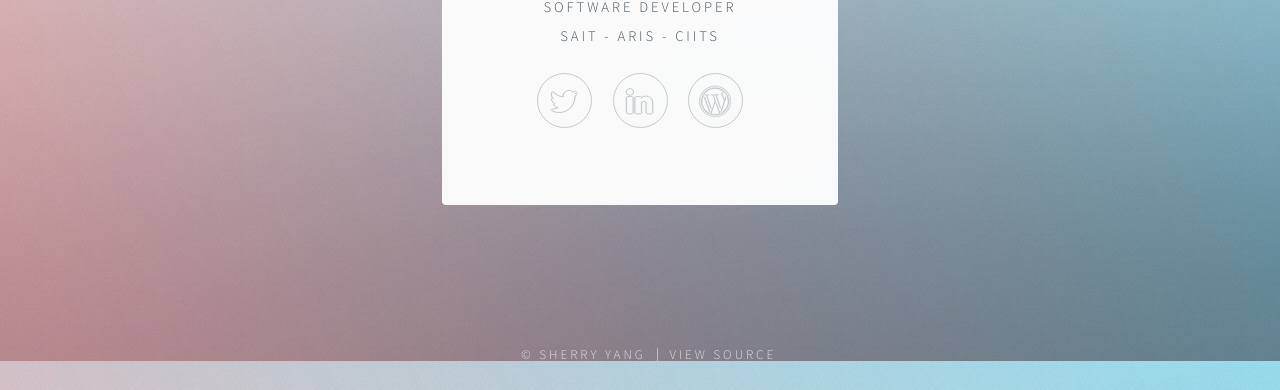
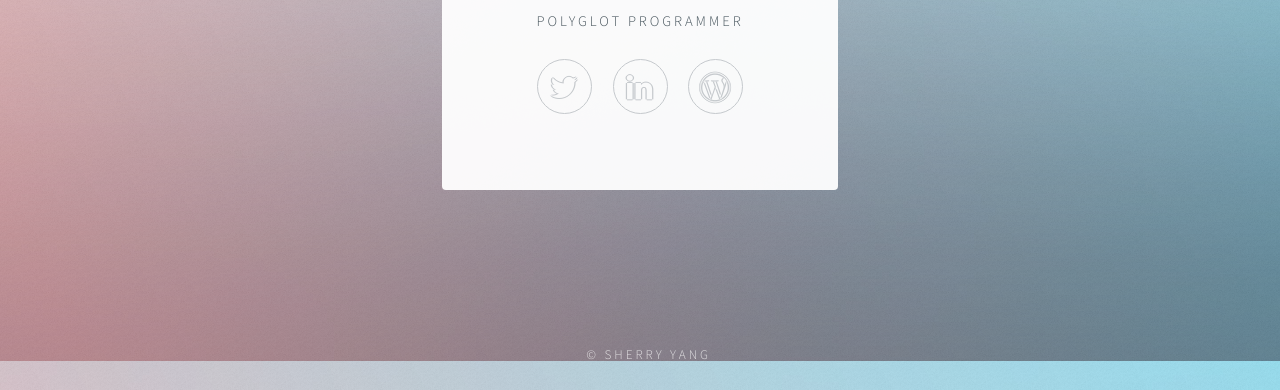
Before and after one commit to 5hel2l2y/5hel2l2y.github.io, a plain HTML site: page index.html in a window 1280 px wide. Shown: the part 439-829 px from the top of the page. Drawn offline with Linux system fonts and the light colour scheme; no server answers.

Commit message:
info update

```diff
--- a/index.html
+++ b/index.html
@@ -23,9 +23,8 @@
 					<span class="avatar"><img src="images/avatar.jpg" alt="" width="122px"/></span>
 					<h1>Sherry Yang</h1>
 					<p>
-						Software Developer
+						Polyglot Programmer
 						<br>
-						<a href="http://www.saitarisblog.com/rfid-application-development/" target="blank">SAIT - ARIS - CIITS</a>
 					</p>
 				</header>
 
@@ -42,7 +41,6 @@
 			<footer id="footer">
 				<ul class="copyright">
 					<li>&copy; Sherry Yang</li>
-					<li><a href=javascript:ViewSource()>View Source</a></li>
 				</ul>
 			</footer>
 		</div>
```
